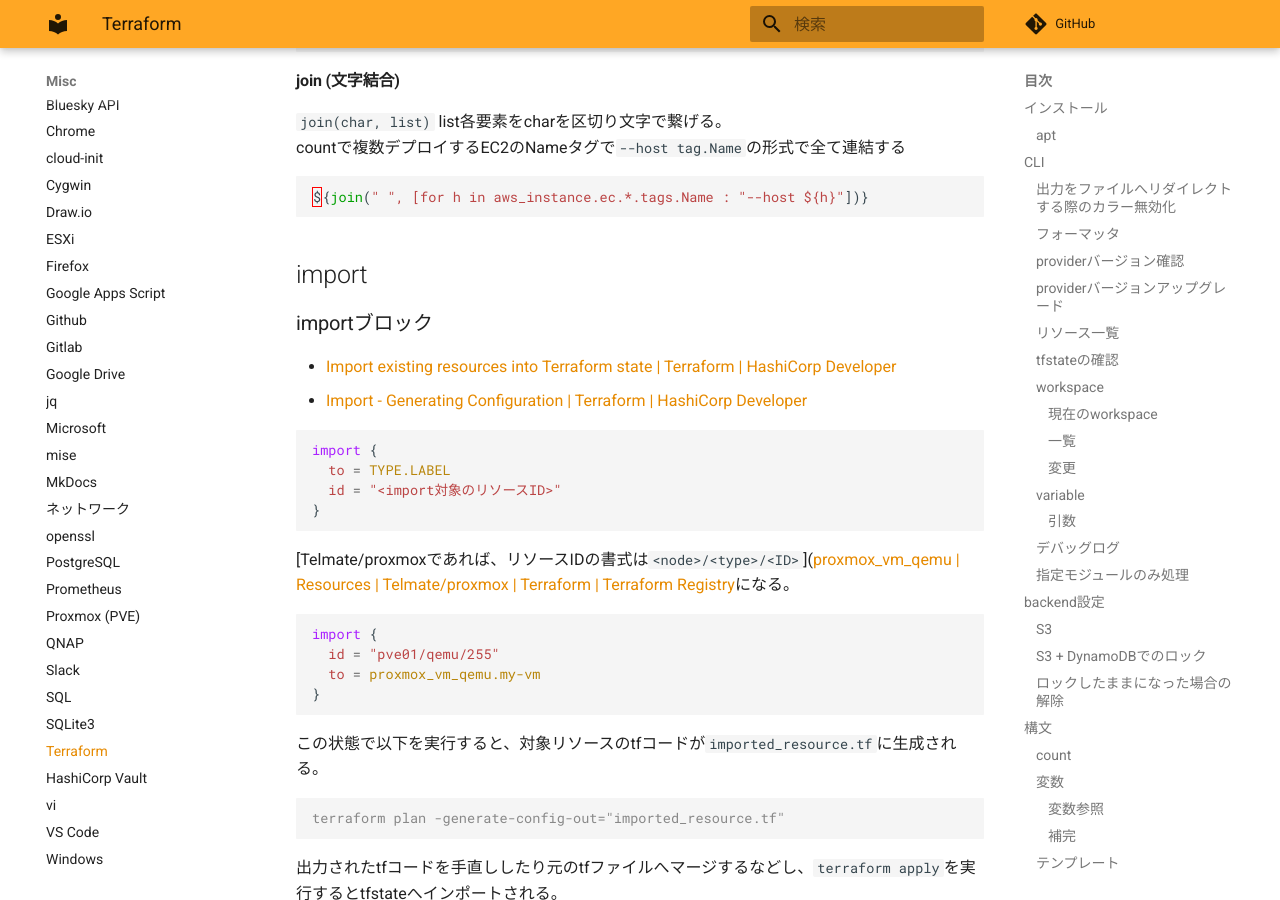
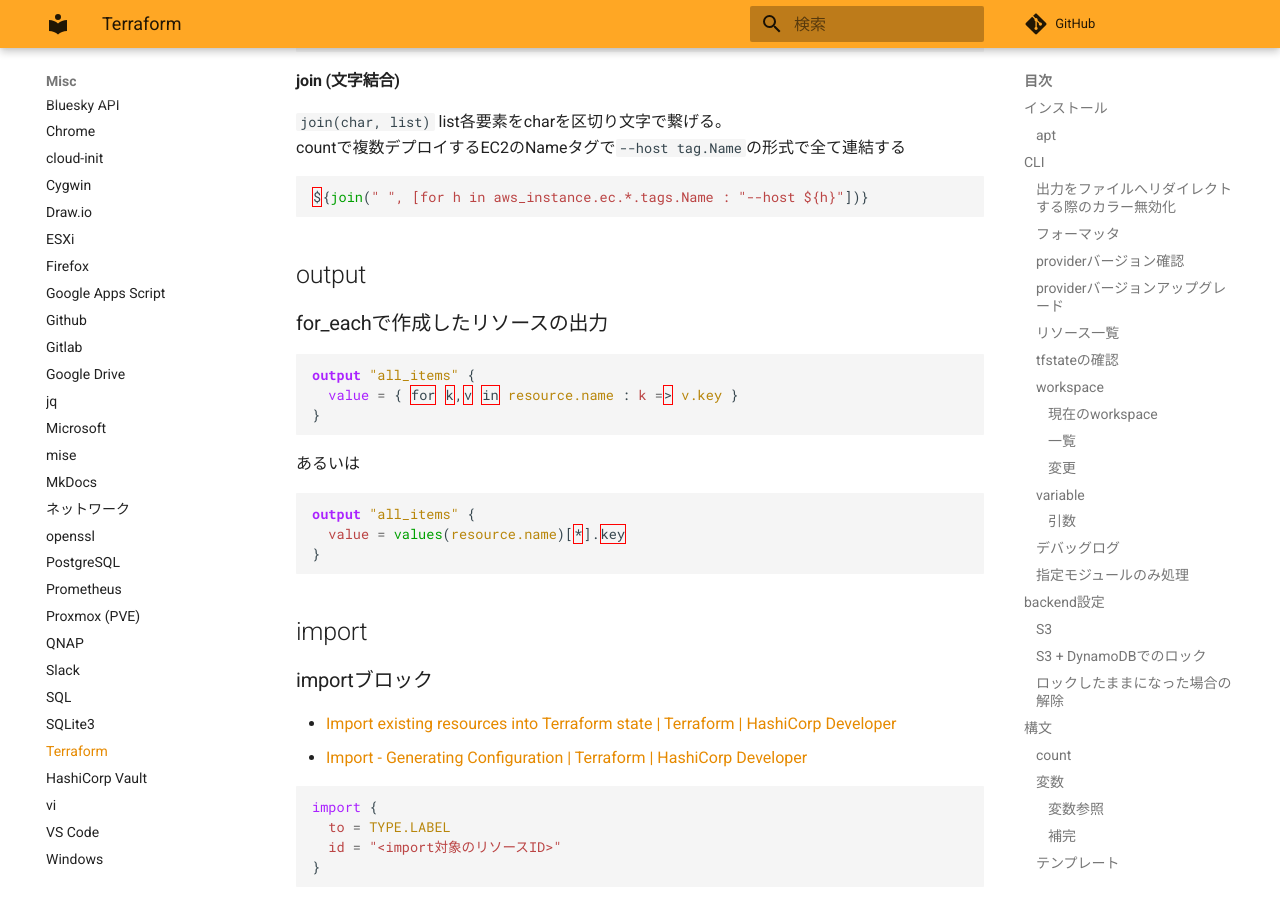
Before and after one commit to zaki-lknr/docs, an MkDocs documentation site: the page built from docs/Misc/terraform.md, in a window 1280 px wide and 900 px high, scrolled down 7121 px. Built offline with MkDocs 1.6.1 and Material for MkDocs 9.7.7, drawn with Linux system fonts in a browser that asks for light colours; comment, search, counter and statistics services are not loaded.

Commit message:
add: misc/terraform: for_eachとoutputの組み合わせ

````diff
--- a/docs/Misc/terraform.md
+++ b/docs/Misc/terraform.md
@@ -351,6 +351,24 @@ countで複数デプロイするEC2のNameタグで`--host tag.Name`の形式で
 ${join(" ", [for h in aws_instance.ec.*.tags.Name : "--host ${h}"])}
 ```
 
+## output
+
+### for_eachで作成したリソースの出力
+
+```terraform
+output "all_items" {
+  value = { for k,v in resource.name : k => v.key }
+}
+```
+
+あるいは
+
+```terraform
+output "all_items" {
+  value = values(resource.name)[*].key
+}
+```
+
 ## import
 
 ### importブロック
````
